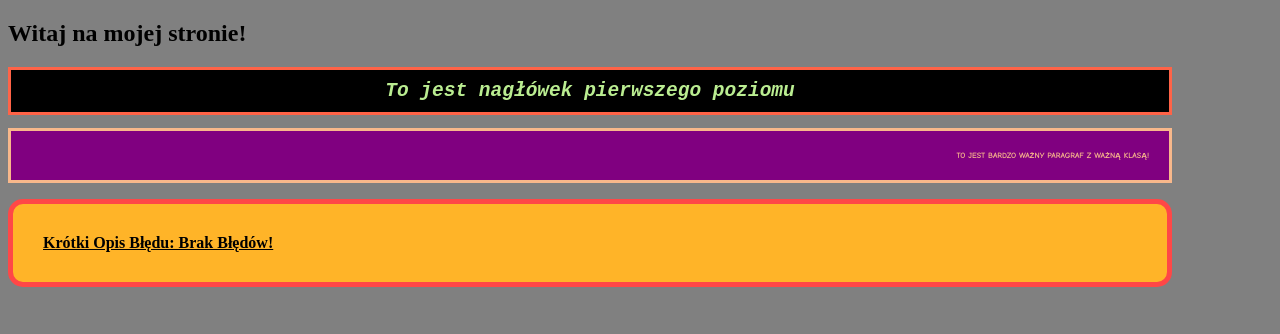
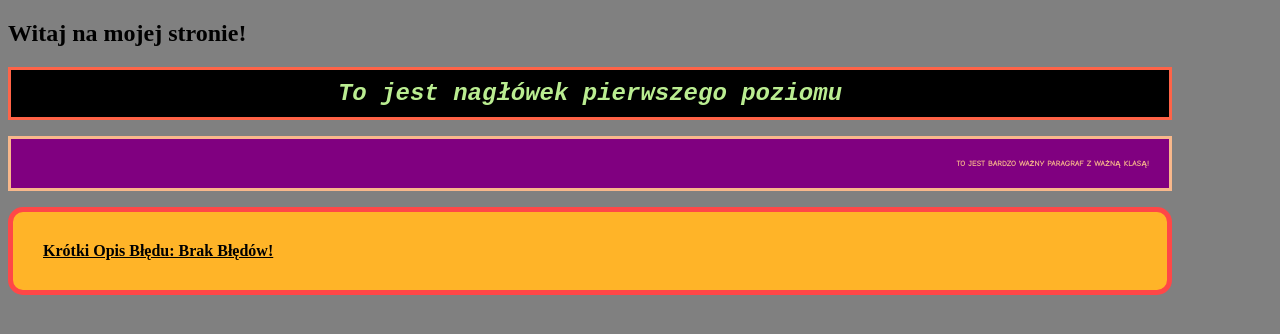
Before and after one commit to marborkowska/Moja-pierwsza-strona, a plain HTML site: page index.html in a window 1280 px wide. Drawn offline with Linux system fonts and the light colour scheme.

Commit message:
Update index.html

```diff
--- a/index.html
+++ b/index.html
@@ -38,7 +38,7 @@ Na obrazku oczekiwany_wynik.png przedstawiono trzy paragrafy. Używając poniżs
         background-color:gray;
     }
         .info {
-            font-size: 1.5em;
+            font-size: 1.5rem;
             text-align: center;
             font-family: monospace;
             color: #baed91;
```
